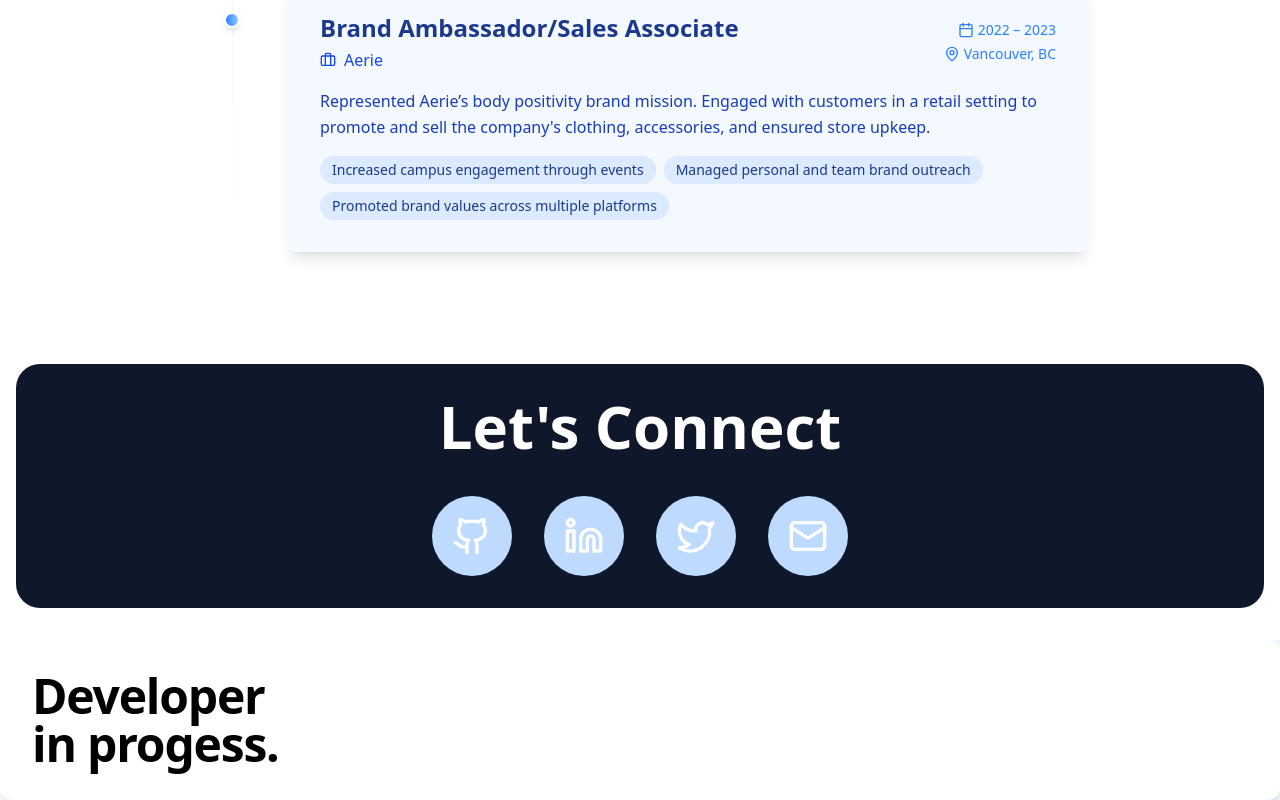
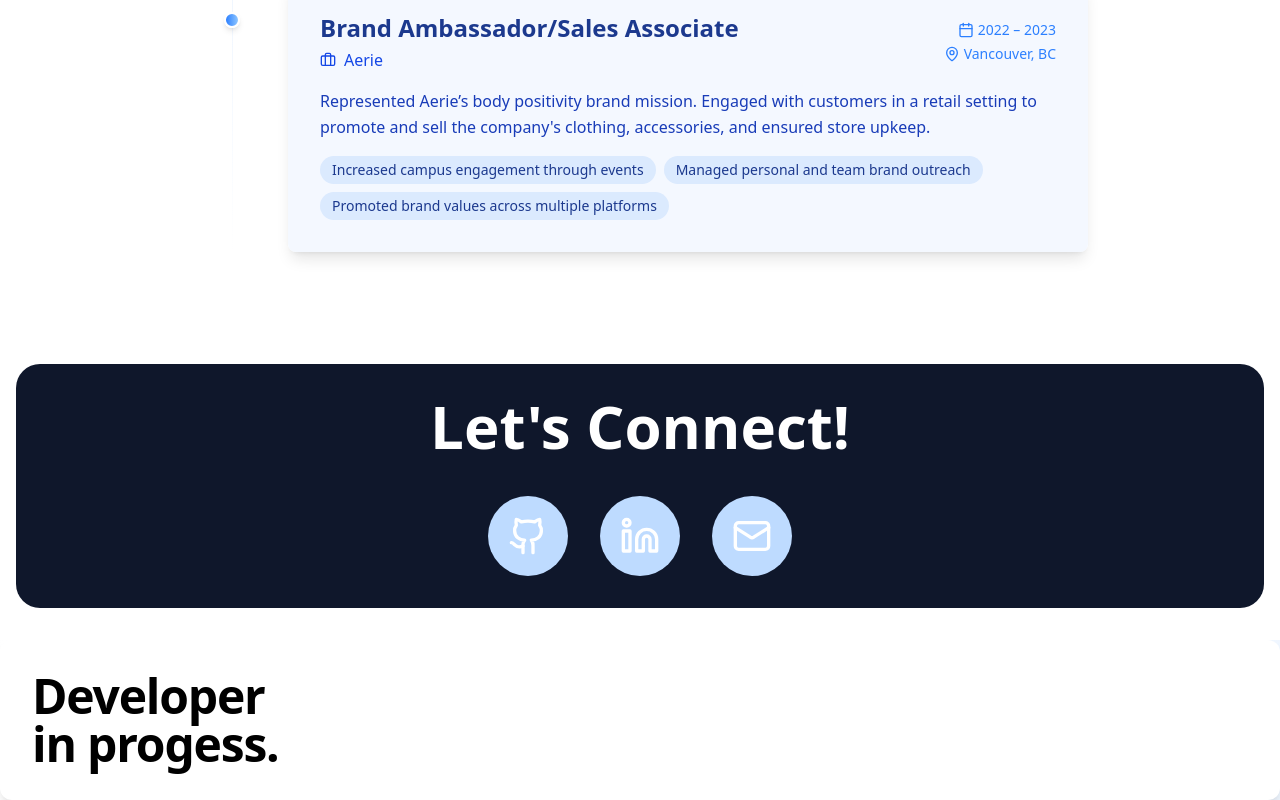
Before and after one commit to sabrinaprc/my-new-portfolio, a React (Vite) app: page / in a window 1280 px wide. Shown: the part 4586-5386 px from the top of the page. Built offline with nearby package versions, Linux system fonts and the light colour scheme.

Commit message:
Updated contacts

```diff
--- a/src/components/Contact.jsx
+++ b/src/components/Contact.jsx
@@ -3,12 +3,11 @@ import { motion } from 'framer-motion';
 import { Github, Linkedin, Twitter, Mail } from 'lucide-react';
 
 export default function Contact() {
-  const socialLinks = [
-    { icon: Github, href: "#", label: "GitHub" },
-    { icon: Linkedin, href: "#", label: "LinkedIn" },
-    { icon: Twitter, href: "#", label: "Twitter" },
-    { icon: Mail, href: "mailto:your.email@example.com", label: "Email" }
-  ];
+const socialLinks = [
+  { icon: Github, href: "https://github.com/sabrinaprc", label: "GitHub" },
+  { icon: Linkedin, href: "https://www.linkedin.com/in/sabrina-park12", label: "LinkedIn" },
+  { icon: Mail, href: "mailto:sabrinapark710@gmail.com", label: "Email" }
+];
 
   return (
     <motion.div
@@ -20,7 +19,7 @@ export default function Contact() {
 >
   <div className="w-full mx-4 rounded-3xl bg-slate-900 py-8 px-2 flex flex-col items-center">
     <h2 className="text-5xl md:text-6xl font-extrabold font-inter text-white mb-10">
-      Let's Connect
+      Let's Connect!
     </h2>
     <div className="flex gap-8 flex-wrap justify-center">
       {socialLinks.map((social) => (
```
